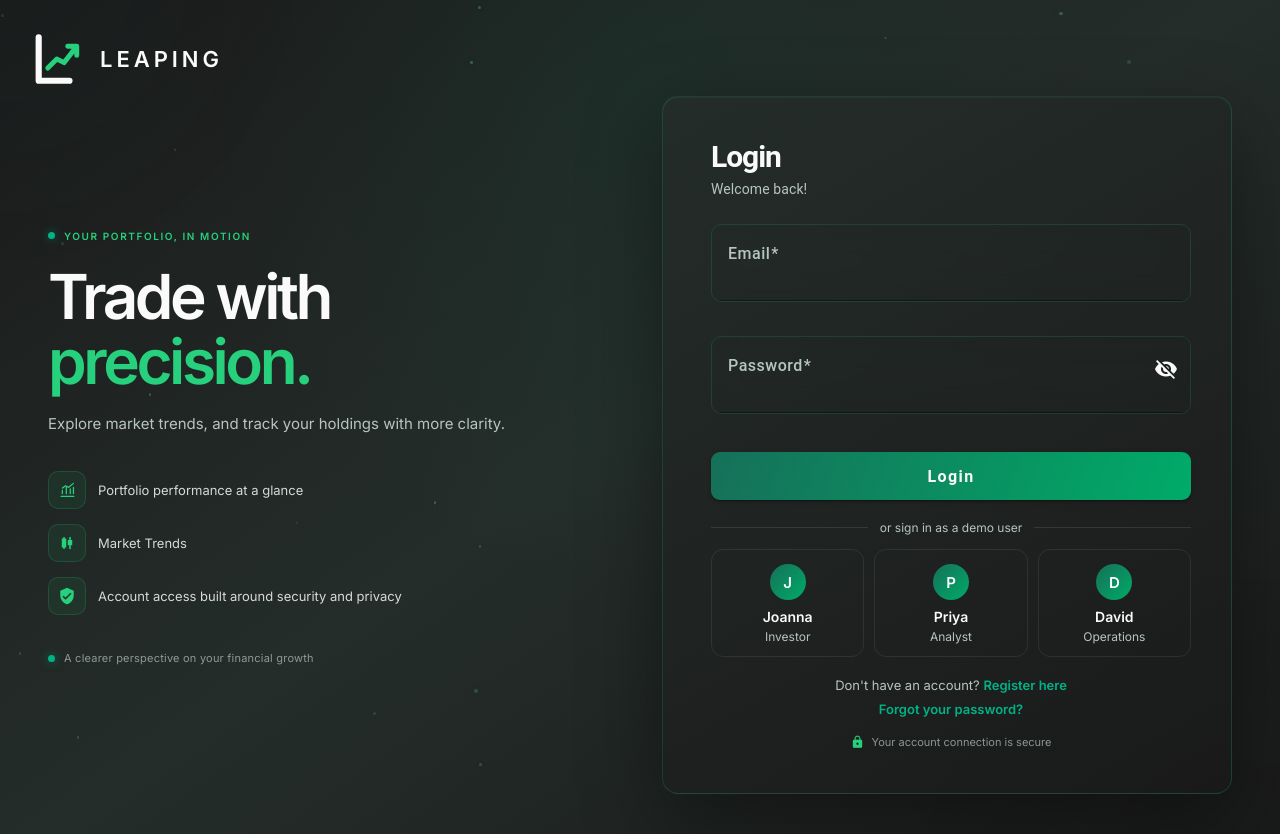
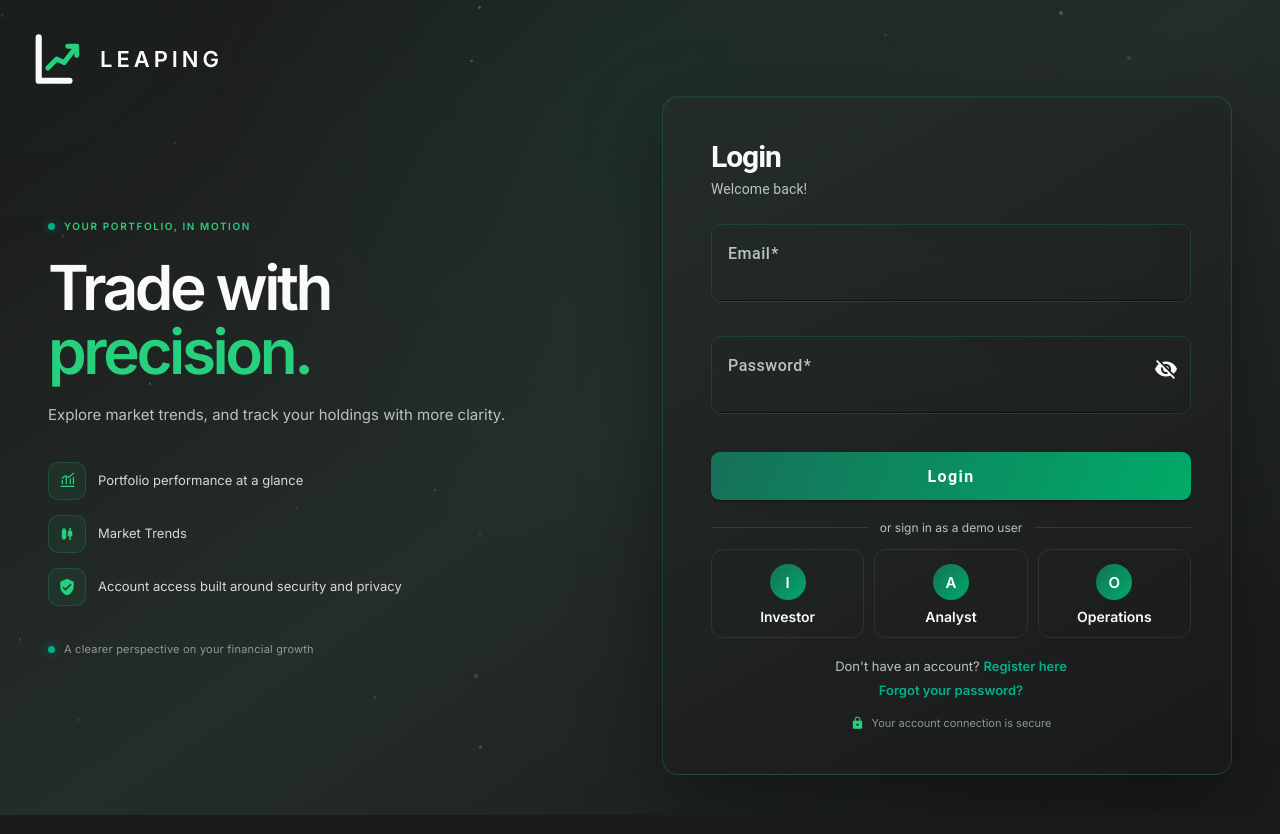
Before and after one commit to andrewoh365/TheLeaping-Project, an Angular app in the folder frontend/: page /login in a window 1280 px wide. Built offline with nearby package versions, Linux system fonts and the light colour scheme.

Commit message:
Add user profiles (#152)

```diff
--- a/frontend/src/app/components/login/login.component.html
+++ b/frontend/src/app/components/login/login.component.html
@@ -104,7 +104,7 @@
         </button>
       </form>
 
-      <!-- Quick demo logins (development builds only) -->
+      <!-- Quick demo logins, one per dashboard -->
       <div class="demo-logins" *ngIf="demoLogins.length > 0">
         <div class="demo-divider"><span>or sign in as a demo user</span></div>
         <div class="demo-grid">
@@ -112,14 +112,13 @@
             type="button"
             class="demo-option"
             *ngFor="let demo of demoLogins"
-            [class.active]="activeDemo === demo.persona"
+            [class.active]="activeDemo === demo.role"
             [disabled]="loading"
-            [attr.aria-label]="'Sign in as ' + demo.persona + ', ' + demo.role"
+            [attr.aria-label]="'Sign in as ' + demo.role"
             (click)="loginAs(demo)"
           >
-            <span class="demo-avatar" aria-hidden="true">{{ demo.persona.charAt(0) }}</span>
-            <span class="demo-name">{{ demo.persona }}</span>
-            <span class="demo-role">{{ demo.role }}</span>
+            <span class="demo-avatar" aria-hidden="true">{{ demo.role.charAt(0) }}</span>
+            <span class="demo-name">{{ demo.role }}</span>
           </button>
         </div>
       </div>
--- a/frontend/src/app/components/login/login.component.scss
+++ b/frontend/src/app/components/login/login.component.scss
@@ -516,11 +516,6 @@
   font-weight: 600;
 }
 
-.demo-role {
-  font-size: 12px;
-  color: var(--muted-text-color);
-}
-
 @media (prefers-reduced-motion: reduce) {
   .demo-option {
     transition: none;
--- a/frontend/src/app/components/login/login.component.ts
+++ b/frontend/src/app/components/login/login.component.ts
@@ -25,28 +25,21 @@ import {
 
 import { AuthService } from '../../services/auth.service';
 
-/** A one-click login for one of the BRS personas, mapped to a seeded demo account. */
+/** A one-click login for one of the demo roles, mapped to a seeded demo account. */
 interface DemoLogin {
-  persona: string;
   role: string;
   email: string;
   password: string;
 }
 
 /*
- * Demo accounts for the three BRS personas (section 6). These are the seeded
- * development credentials (DataSeeder and V7__seed_internal_users.sql).
- *
- * Gated on ngDevMode rather than isDevMode(): the Angular CLI replaces ngDevMode
- * with `false` in production builds, so this list is stripped from the bundle
- * entirely instead of merely being hidden at runtime.
+ * Demo accounts for the three BRS roles (section 6), one per dashboard. These
+ * are the seeded demo credentials (DataSeeder and V7__seed_internal_users.sql).
  */
-declare const ngDevMode: boolean | undefined;
-
 const DEMO_LOGINS: DemoLogin[] = [
-  { persona: 'Joanna', role: 'Investor', email: 'john.trader@example.com', password: 'password123' },
-  { persona: 'Priya', role: 'Analyst', email: 'analytics.analyst@leap.local', password: 'Analyst123!' },
-  { persona: 'David', role: 'Operations', email: 'analytics.admin@leap.local', password: 'Admin123!' }
+  { role: 'Investor', email: 'john.trader@example.com', password: 'password123' },
+  { role: 'Analyst', email: 'analytics.analyst@leap.local', password: 'Analyst123!' },
+  { role: 'Operations', email: 'analytics.admin@leap.local', password: 'Admin123!' }
 ];
 
 @Component({
@@ -86,7 +79,7 @@ export class LoginComponent implements OnInit {
   hidePassword = true;
   errorMessage = '';
 
-  readonly demoLogins: DemoLogin[] = typeof ngDevMode === 'undefined' || ngDevMode ? DEMO_LOGINS : [];
+  readonly demoLogins: DemoLogin[] = DEMO_LOGINS;
   activeDemo: string | null = null;
 
   constructor(
@@ -210,12 +203,12 @@ export class LoginComponent implements OnInit {
       });
   }
 
-  /** Fill in a persona's demo credentials and sign in. */
+  /** Fill in a role's demo credentials and sign in. */
   loginAs(demo: DemoLogin): void {
     if (this.loading) {
       return;
     }
-    this.activeDemo = demo.persona;
+    this.activeDemo = demo.role;
     this.loginForm.setValue({ email: demo.email, password: demo.password });
     this.onSubmit();
   }
```
Also changed, not shown: 2 other files (tests, documents, lock files or other folders).
